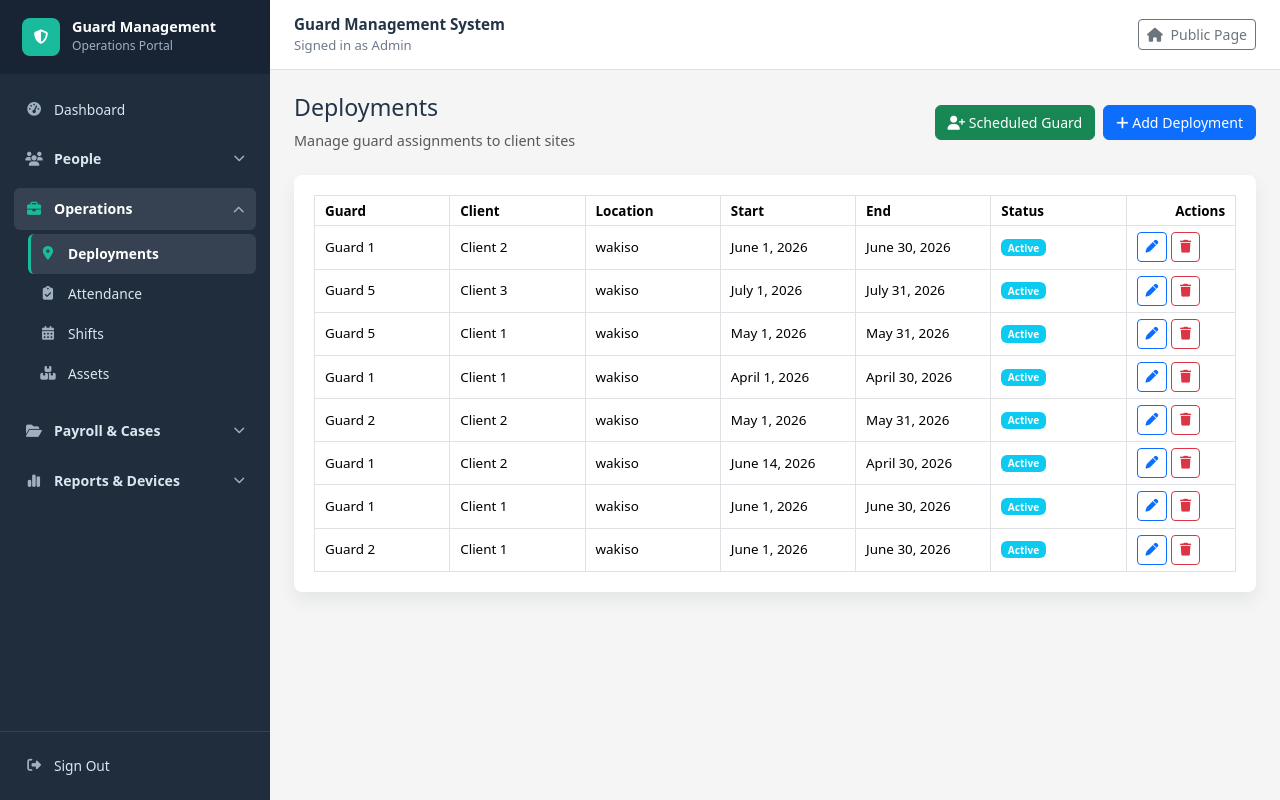
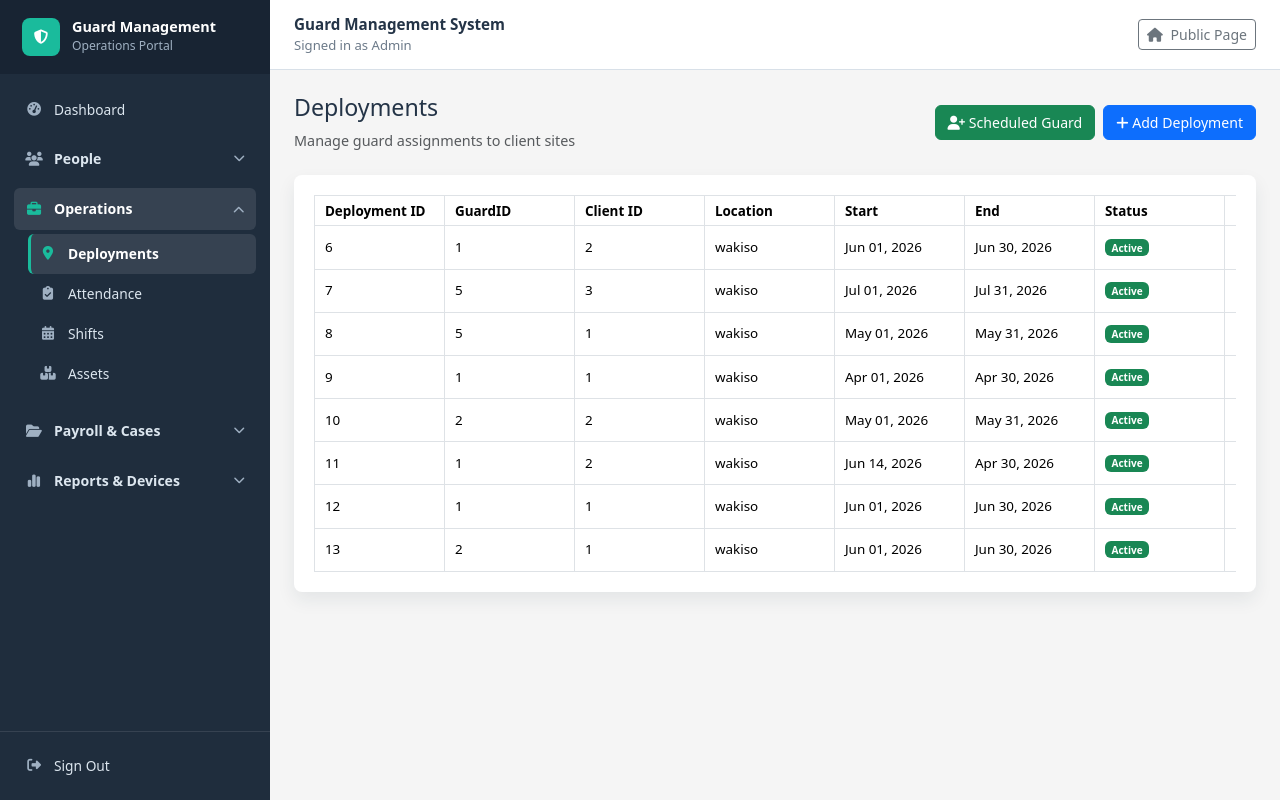
Before and after one commit to Turyatemba-silaj/GuardManagement, a Django app: page /deployments/ in a window 1280 px wide. Run offline with Django 5.2, Linux system fonts and the light colour scheme; a user stored in the database is signed in; data comes from the database, SQL or seed files in the repository.

Commit message:
first commit

```diff
--- a/guardmanagementsystem/forms.py
+++ b/guardmanagementsystem/forms.py
@@ -35,9 +35,6 @@ class GuardForm(forms.ModelForm):
         fields = '__all__'
 
         widgets = {
-            'guard': forms.Select(attrs={
-                'class': 'form-control'
-            }),
             'full_name': forms.TextInput(attrs={
                 'class': 'form-control',
                 'placeholder': 'Enter guard full name'
@@ -76,8 +73,6 @@ class GuardForm(forms.ModelForm):
                 'step': '0.01'
             }),
         }
-
-
 class IoTDeviceForm(forms.ModelForm):
     class Meta:
         model = IoTDevice
--- a/guardmanagementsystem/models.py
+++ b/guardmanagementsystem/models.py
@@ -55,7 +55,7 @@ class Guard(models.Model):
     ]
 
     guard_id = models.AutoField(primary_key=True)
-    employee_number = models.CharField(max_length=20, unique=True, null=True, blank=True, editable=False)
+    guard_number = models.CharField(max_length=20, unique=True, null=True, blank=True, editable=False)
     rfid_card_number = models.CharField(max_length=50, unique=True, null=True, blank=True)
     full_name = models.CharField(max_length=100)
     date_of_birth = models.DateField()
@@ -88,7 +88,7 @@ class IoTDevice(models.Model):
 
 class Supervisor(models.Model):
     supervisor_id = models.AutoField(primary_key=True)
-    employee_number = models.CharField(max_length=20, unique=True, null=True, blank=True, editable=False)
+    supervisor_number = models.CharField(max_length=20, unique=True, null=True, blank=True, editable=False)
     guard_id = models.ForeignKey(Guard,on_delete=models.CASCADE)
     full_name = models.CharField(max_length=100)
     phone = models.CharField(max_length=20)
@@ -127,6 +127,20 @@ class Deployment(models.Model):
 
     def __str__(self):
         return f"{self.guard.full_name} deployed to {self.client.client_name}"
+
+class Supervisor(models.Model):
+    supervisor_id = models.AutoField(primary_key=True)
+    full_name = models.CharField(max_length=100)
+    supervisor_number = models.CharField(max_length=20, unique=True, null=True, blank=True, editable=False)
+    guard_id = models.ForeignKey(Guard,on_delete=models.CASCADE)
+    deployment_id = models.ForeignKey(Deployment,on_delete=models.CASCADE,null=True,blank=True)
+    phone = models.CharField(max_length=20)
+    email = models.EmailField(max_length=100, blank=True, null=True)
+
+    def __str__(self):
+        return self.full_name
+
+
 
 class Asset(models.Model):
     STATUS_CHOICES = [
--- a/guardmanagementsystem/templates/guardmanagementsystem/deployment_list.html
+++ b/guardmanagementsystem/templates/guardmanagementsystem/deployment_list.html
@@ -6,10 +6,12 @@
         <h2>Deployments</h2>
         <p class="text-muted mb-0">Manage guard assignments to client sites</p>
     </div>
+
     <div class="page-actions d-flex gap-2">
         <a href="{% url 'program_guard' %}" class="btn btn-success">
             <i class="fa fa-user-plus"></i> Scheduled Guard
         </a>
+
         <a href="{% url 'deployment_add' %}" class="btn btn-primary">
             <i class="fa fa-plus"></i> Add Deployment
         </a>
@@ -21,8 +23,9 @@
         <table class="table table-hover table-bordered align-middle mb-0 export-table" data-export-title="Deployments">
             <thead>
                 <tr>
-                    <th>Guard</th>
-                    <th>Client</th>
+                    <th>Deployment ID</th>
+                    <th>GuardID</th>
+                    <th>Client ID</th>
                     <th>Location</th>
                     <th>Start</th>
                     <th>End</th>
@@ -30,20 +33,35 @@
                     <th class="text-end">Actions</th>
                 </tr>
             </thead>
+
             <tbody>
                 {% for deployment in deployments %}
                     <tr>
-                        <td>{{ deployment.guard }}</td>
-                        <td>{{ deployment.client }}</td>
+                        <td>{{ deployment.deployment_id }}</td>
+                        <td>{{ deployment.guard_id }}</td>
+                        <td>{{ deployment.client_id }}</td>
                         <td>{{ deployment.site_location }}</td>
-                        <td>{{ deployment.start_date }}</td>
-                        <td>{{ deployment.end_date|default:"-" }}</td>
-                        <td><span class="badge bg-info">{{ deployment.status }}</span></td>
+                        <td>{{ deployment.start_date|date:"M d, Y" }}</td>
+                        <td>{{ deployment.end_date|date:"M d, Y"|default:"-" }}</td>
+
                         <td>
+                            {% if deployment.status == "Active" %}
+                                <span class="badge bg-success">Active</span>
+                            {% elif deployment.status == "Completed" %}
+                                <span class="badge bg-secondary">Completed</span>
+                            {% elif deployment.status == "Cancelled" %}
+                                <span class="badge bg-danger">Cancelled</span>
+                            {% else %}
+                                <span class="badge bg-info">{{ deployment.status|default:"Pending" }}</span>
+                            {% endif %}
+                        </td>
+
+                        <td class="text-end">
                             <div class="action-buttons">
                                 <a href="{% url 'deployment_edit' deployment.deployment_id %}" class="btn btn-sm btn-outline-primary">
                                     <i class="fa fa-pen"></i>
                                 </a>
+
                                 <a href="{% url 'deployment_delete' deployment.deployment_id %}" class="btn btn-sm btn-outline-danger">
                                     <i class="fa fa-trash"></i>
                                 </a>
@@ -52,7 +70,9 @@
                     </tr>
                 {% empty %}
                     <tr>
-                        <td colspan="7" class="text-center text-muted py-4">No deployments found.</td>
+                        <td colspan="8" class="text-center text-muted py-4">
+                            No deployments found.
+                        </td>
                     </tr>
                 {% endfor %}
             </tbody>
--- a/guardmanagementsystem/templates/guardmanagementsystem/salary_list.html
+++ b/guardmanagementsystem/templates/guardmanagementsystem/salary_list.html
@@ -16,7 +16,7 @@
         <table class="table table-hover table-bordered align-middle mb-0 export-table" data-export-title="Salaries">
             <thead>
                 <tr>
-                    <th>Employee Number</th>
+                    <th>SalaryID</th>
                     <th>Employee Name</th>
                     <th>Employee Type</th>
                     <th>Month</th>
@@ -34,7 +34,7 @@
             <tbody>
                 {% for salary in salaries %}
                     <tr>
-                        <td>{{ salary.employee_number }}</td>
+                        <td>{{ salary.guard_number }}</td>
                         <td>{{ salary.employee }}</td>
                         <td><span class="badge bg-secondary">{{ salary.employee_type }}</span></td>
                         <td>{{ salary.month }}</td>
```
Also changed, not shown: guardmanagementsystem/admin.py (+18 -11 lines), guardmanagementsystem/templates/guardmanagementsystem/client_list.html (+10 -3 lines), guardmanagementsystem/templates/guardmanagementsystem/guard_list.html (+25 -8 lines), db.sqlite3, guardmanagementsystem/migrations/0013_rename_employee_number_guard_guard_number_and_more.py (added).
